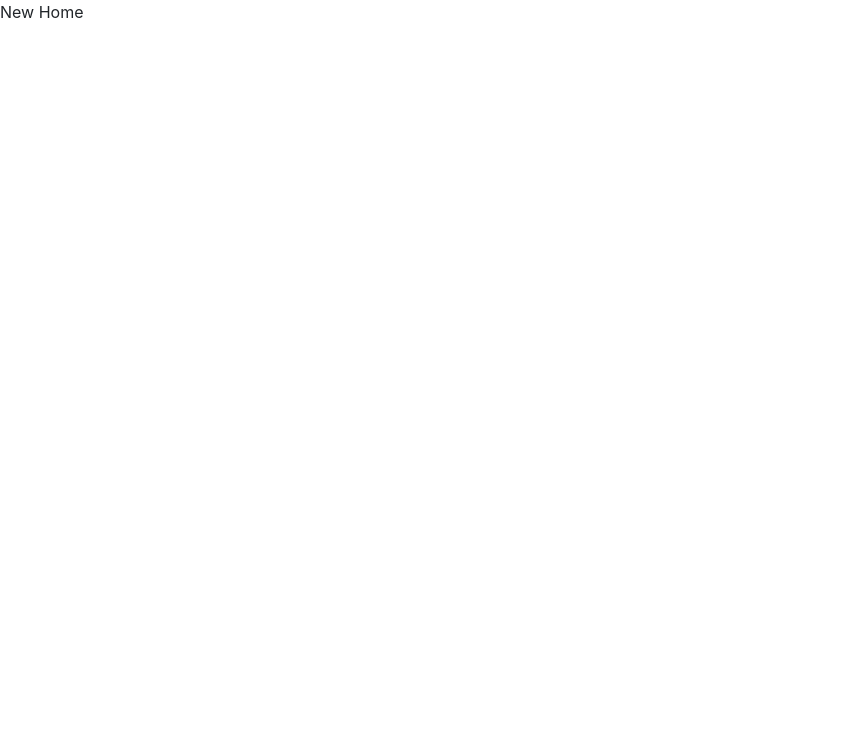
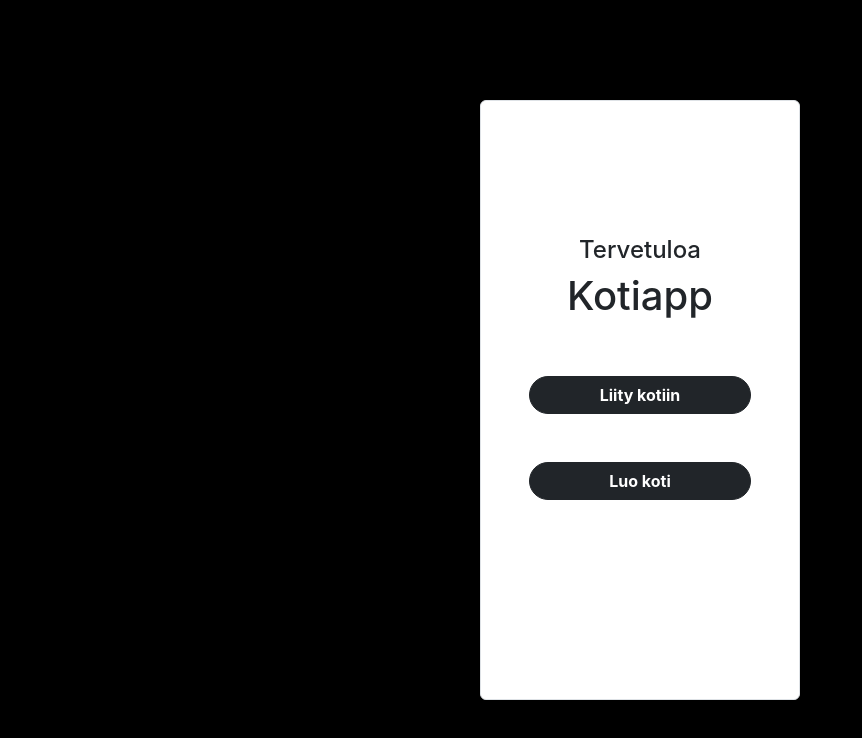
Before and after one commit to LifeofSanteri/homeapp, a React (Create React App) app in the folder frontend/: page /newhome in a window 1280 px wide. Shown: the top 738 px of the page, without its empty margins (0-862 px from the left). Built offline with nearby package versions, Linux system fonts and the light colour scheme; the HTML template or start-up script is replaced by a standard one.

Commit message:
small changes

```diff
--- a/frontend/src/App.js
+++ b/frontend/src/App.js
@@ -4,6 +4,8 @@ import Signup from "./Signup";
 import Login from "./Login";
 import Home from "./Home";
 import NewHome from "./NewHome";
+import JoinHome from "./JoinHome"; // Create this component
+import CreateHome from "./CreateHome"; // Create this component
 
 function App() {
   return (
@@ -13,6 +15,8 @@ function App() {
         <Route path='/signup' element={<Signup />} />
         <Route path='/home' element={<Home />} />
         <Route path='/newhome' element={<NewHome />} />
+        <Route path="/join" component={JoinHome} />
+        <Route path="/create" component={CreateHome} />
       </Routes>
     </BrowserRouter>
   );
--- /dev/null
+++ b/frontend/src/CreateHome.js
@@ -0,0 +1,11 @@
+import React from "react";
+
+function CreateHome() {
+    return (
+        <div>
+            <h1>Create Home</h1>
+        </div>
+    );
+}
+
+export default CreateHome;
--- /dev/null
+++ b/frontend/src/JoinHome.js
@@ -0,0 +1,11 @@
+import React from "react";
+
+function JoinHome() {
+    return (
+        <div>
+            <h1>Join Home</h1>
+        </div>
+    );
+}
+
+export default JoinHome;
--- a/frontend/src/NewHome.js
+++ b/frontend/src/NewHome.js
@@ -1,8 +1,36 @@
 import React from "react";
+import { Link } from "react-router-dom";
 
 function NewHome() {
-    return (
-    <div>New Home</div>
-    )
-    }
-    export default NewHome
+  return (
+    <div className="d-flex justify-content-center align-items-center vh-100 bg-black">
+      <div
+        title="Kotiapp"
+        className="border w-25 rounded d-flex flex-column justify-content-center h-75 bg-white"
+      >
+        <h4 className="text-center">Tervetuloa</h4>
+        <h1 className="text-center">Kotiapp</h1>
+        <div className="d-flex justify-content-center align-items-center bg-white p-3 m-3">
+          <div className="bg-white p-3 rounded w-100">
+            <div className="mb-5">
+              <Link to="/join"> {/* Use Link for "Join Home" */}
+                <button type="submit" className="btn btn-dark w-100 rounded-pill">
+                  <strong>Liity kotiin</strong>
+                </button>
+              </Link>
+            </div>
+            <div className="mb-3">
+              <Link to="/create"> {/* Use Link for "Create Home" */}
+                <button type="submit" className="btn btn-dark w-100 rounded-pill">
+                  <strong>Luo koti</strong>
+                </button>
+              </Link>
+            </div>
+          </div>
+        </div>
+      </div>
+    </div>
+  );
+}
+
+export default NewHome;
```
Also changed, not shown: 1 other file (tests, documents, lock files or other folders).
